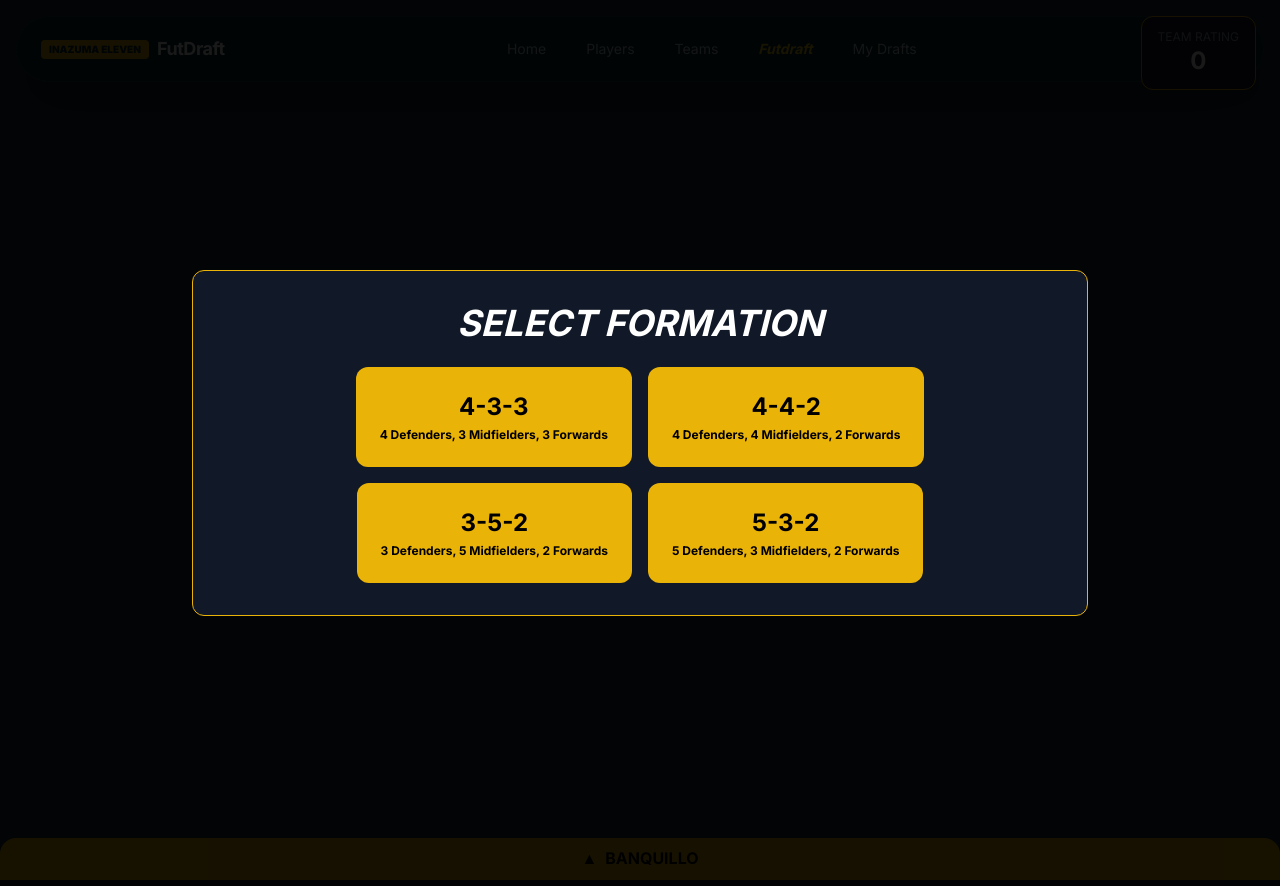
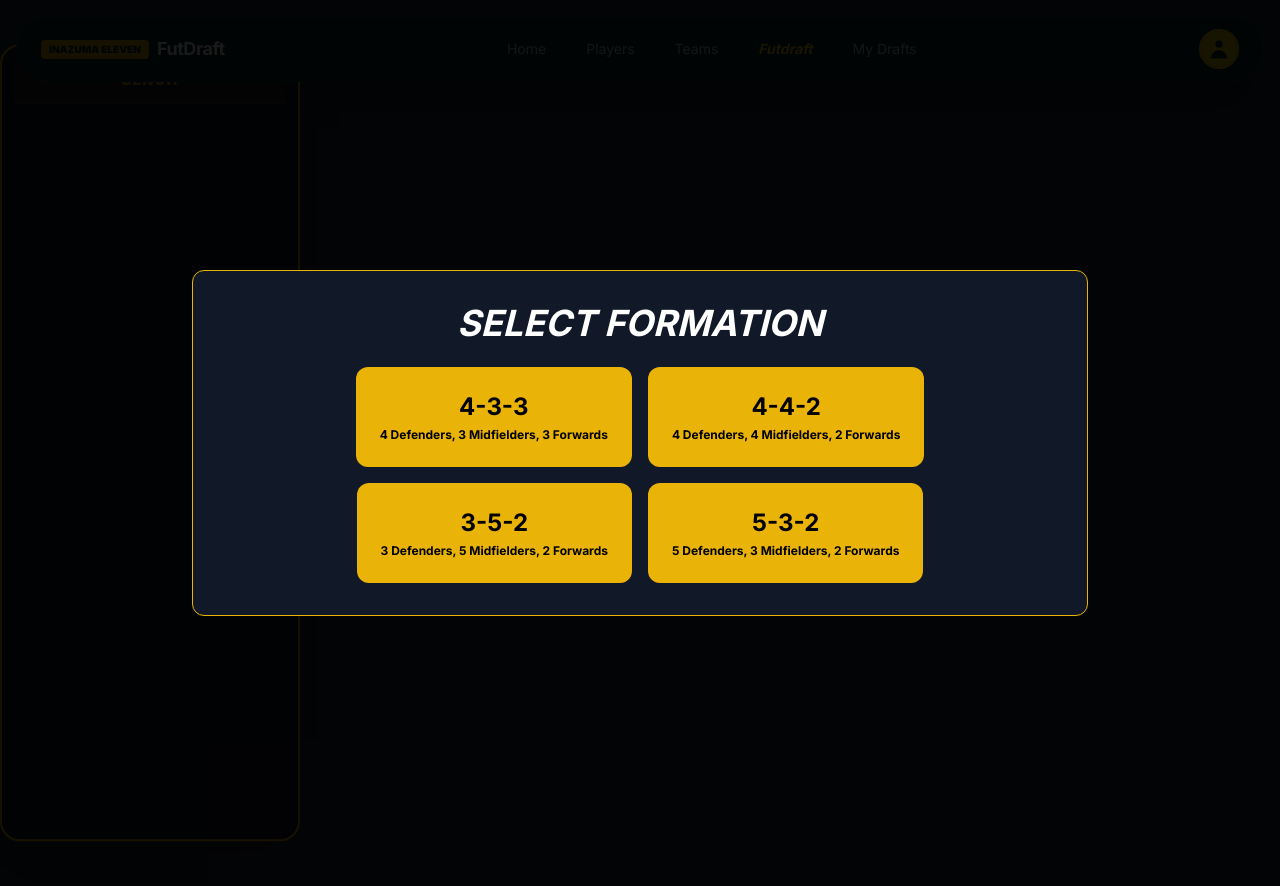
Before and after one commit to Zpidero/ProjecteWeb, a Django app: page /game/ in a window 1280 px wide. Run offline with Django 5.2, Linux system fonts and the light colour scheme; a user stored in the database is signed in; data comes from the database, SQL or seed files in the repository; some libraries are stand-ins or nearby versions.

Commit message:
feat: Chemistry done correctly, add new side-bench and improve stats-box

```diff
--- a/DjangoProject1/myapp/views.py
+++ b/DjangoProject1/myapp/views.py
@@ -136,7 +136,7 @@ def get_random_players(request):
         2: (931, 945),
         3: (946, 960),
         4: (961, 998),
-        5: (999, 999)
+        5: (999, 1000)
     }
 
     categories = list(range(1, 6))
--- a/DjangoProject1/templates/base.html
+++ b/DjangoProject1/templates/base.html
@@ -12,7 +12,7 @@
 </head>
 <body class="bg-white">
 
-    <div class="fixed top-0 w-full z-50 px-4 pt-4">
+    <div id="main-navbar" class="fixed top-0 w-full z-50 px-4 pt-4 transition-transform duration-300">
         <nav class="max-w-7xl mx-auto bg-[#002b36] rounded-full px-6 py-3 flex justify-between items-center shadow-2xl border border-white/10">
             <a href="{% url 'home' %}" class="flex items-center space-x-2 hover:opacity-80 transition">
                 <div class="bg-yellow-500 text-[#002b36] font-black px-2 py-0.5 rounded text-[10px] uppercase">
--- a/DjangoProject1/templates/myapp/game.html
+++ b/DjangoProject1/templates/myapp/game.html
@@ -11,28 +11,63 @@
     </div>
 </div>
 
-<div id="formation-container" class="flex flex-col-reverse items-center justify-center min-h-screen gap-6 p-4 bg-gray-800 overflow-hidden"></div>
+<div id="formation-container" class="flex flex-col-reverse items-center justify-center min-h-screen gap-6 p-4 bg-gray-800"></div>
 
-<div id="stats-box" class="fixed top-40 right-6 bg-gray-900 border border-yellow-500 rounded-xl px-4 py-3 text-white shadow-lg w-56 hidden">
-    <div class="text-sm text-gray-400">STATS</div>
-    <div class="mt-2 text-xs space-y-1">
-        <div>Average: <span id="stat-average">0</span></div>
-        <div>Chemistry: <span id="stat-chemistry">0</span></div>
+<div id="stats-box" class="fixed top-32 right-6 hidden z-50">
+    <div class="w-64 rounded-3xl overflow-hidden border border-yellow-500/40 bg-gradient-to-b from-gray-900 via-gray-950 to-black shadow-2xl backdrop-blur-xl">
+        <div class="px-5 py-3 border-b border-yellow-500/20 bg-yellow-500/10">
+            <h2 class="text-yellow-400 font-black tracking-[0.25em] text-xs uppercase text-center">
+                Team Stats
+            </h2>
+        </div>
+        <div class="p-5 flex flex-col gap-4">
+            <div class="flex items-center justify-between
+                        bg-white/5 rounded-2xl px-4 py-3
+                        border border-white/5">
+                <div>
+                    <div class="text-yellow-500/70 text-sm font-extrabold uppercase tracking-wider">
+                        Team Rating
+                    </div>
+                </div>
+                <div class="w-14 h-14 rounded-2xl bg-yellow-500 text-black flex items-center justify-center font-black text-2xl shadow-lg">
+                    <span id="stat-average">0</span>
+                </div>
+            </div>
+            <div class="flex items-center justify-between bg-white/5 rounded-2xl px-4 py-3 border border-white/5">
+                <div>
+                    <div class="text-green-300/70 text-l font-extrabold uppercase tracking-wider">
+                        Chemistry
+                    </div>
+                </div>
+                <div class="relative w-16 h-16 rounded-2xl bg-gradient-to-br from-green-300 to-green-500 text-black flex flex-col items-center justify-center font-black shadow-lg border border-white/20">
+                    <span id="stat-chemistry" class="text-2xl leading-none">
+                        0
+                    </span>
+                    <span class="text-[10px] font-bold opacity-70 leading-none mt-0.5">
+                        /33
+                    </span>
+                </div>
+            </div>
+
+        </div>
     </div>
 </div>
 
-<div id="bench-drawer" class="fixed bottom-0 left-0 right-0 z-40 transition-transform duration-300 translate-y-[calc(100%-3rem)]">
-    <div id="bench-handle" class="bg-yellow-500 text-black font-bold text-center py-2 cursor-pointer rounded-t-2xl flex items-center justify-center gap-2 select-none">
-        <span id="bench-arrow">▲</span> BANQUILLO
+<div class="fixed left-0 top-1/2 -translate-y-1/2 z-40">
+    <div class="rounded-2xl shadow-2xl bg-transparent">
+        <div id="bench-drawer" class="w-[150px] max-h-[85vh]bg-gradient-to-b from-gray-900 via-gray-950 to-blackborder border-yellow-500/40 rounded-2xl overflow-hidden flex flex-col">
+            <div class="text-center py-3 border-b border-yellow-500/30 bg-yellow-500/10">
+                <h2 class="text-yellow-400 font-black text-sm uppercase tracking-widest">
+                    Bench
+                </h2>
+            </div>
+            <div class="flex-1 overflow-y-auto px-2 py-3 bg-transparent">
+                <div id="bench-container"
+                     class="grid grid-cols-2 gap-2 justify-items-center">
+                </div>
+            </div>
+        </div>
     </div>
-    <div class="bg-gray-900 border-t-2 border-yellow-500 px-6 py-4">
-        <div id="bench-container" class="flex gap-4 justify-center flex-wrap"></div>
-    </div>
-</div>
-
-<div id="team-rating" class="fixed top-4 right-6 bg-gray-900 border border-yellow-500 rounded-xl px-4 py-3 text-white text-center shadow-lg z-50">
-    <div class="text-xs text-gray-400">TEAM RATING</div>
-    <div id="rating-value" class="text-2xl font-bold">0</div>
 </div>
 
 <div id="overlay" class="fixed inset-0 bg-black/50 hidden z-50 flex items-start justify-center pt-20 overflow-auto">
@@ -54,7 +89,7 @@
 {% if edit_mode %}
 <script type="application/json" id="edit-draft-data">
     {
-        "id": {{ draft.id }},
+        "id": {{draft.id}},
         "name": "{{ draft.name }}",
         "formation": "{{ draft.lineup.name }}",
         "player_ids": {{ player_order_json|safe }}
@@ -64,8 +99,8 @@
 
 <style>
     .player-card {
-        width: clamp(100px, 12vw, 150px);
-        height: clamp(160px, 20vw, 220px);
+        width: clamp(120px, 18vw, 130px);
+        height: clamp(200px, 20vw, 180px);
         background-color: #C9A66B;
         border-radius: 12px;
         font-weight: bold;
@@ -80,7 +115,7 @@
     .player-card:hover { transform: scale(1.1); }
     .bench-card {
         width: clamp(80px, 10vw, 120px);
-        height: clamp(120px, 16vw, 180px);
+        height: clamp(120px, 18vw, 180px);
         background-color: #C9A66B;
         border-radius: 12px;
         font-weight: bold;
@@ -111,21 +146,56 @@
     }
     .formation-btn:hover { background: #facc15; transform: translateY(-5px); }
     #bench-drawer.open { transform: translateY(0); }
+
+    .player-card.invalid-position {
+        position: relative;
+        box-shadow: 0 0 20px rgba(255, 0, 0, 0.8);
+    }
+
+    .player-card.invalid-position::after {
+        content: "";
+        position: absolute;
+        inset: 0;
+        background: rgba(255, 0, 0, 0.35);
+        border: 3px solid #ff0000;
+        border-radius: 12px;
+        pointer-events: none;
+    }
+    #bench-drawer {
+        display: flex;
+        flex-direction: column;
+        background: #111827;
+        border: 2px solid #eab308;
+        padding: 12px;
+        height: 90vh;
+        width: 300px;
+        border-radius: 20px
+    }
+
+    #stats-box,
+    #team-rating {
+        transition: opacity 0.2s ease;
+    }
+    body {
+    overflow-y: auto;
+    }
 </style>
 
 <script>
 document.addEventListener('DOMContentLoaded', function () {
     const $ = id => document.getElementById(id);
-
-    // --- State ---
     const selectedPlayers     = {};   // fieldIndex -> playerId
     const selectedTotals      = {};   // fieldIndex | 'bench_N' -> normalizedTotal
     const selectedPlayersData = {};   // playerId -> { id, element, team }
     const selectedPlayerIds   = new Set();
     let selectedButton = null;
     let swapSource     = null;
-
-    const BENCH_SIZE = 7;
+    const BENCH_SIZE = 8;
+    let lastScrollY = window.scrollY;
+    let ticking = false;
+    const bench = document.getElementById('bench-drawer');
+    const stats = document.getElementById('stats-box');
+    const rating = document.getElementById('team-rating');
 
     // --- Edit mode data ---
     const editData = document.getElementById('edit-draft-data')
@@ -168,22 +238,46 @@ document.addEventListener('DOMContentLoaded', function () {
         document.querySelectorAll(`.chem-diamond[data-player="${id}"]`)
             .forEach((d, i) => d.setAttribute('fill', i < chem ? '#00ff87' : '#ffffff'));
 
+    function isPlayerOutOfPosition(card) {
+        const fieldPosition = card.dataset.position;
+        const playerPosition = card.dataset.playerPosition;
+
+        return fieldPosition !== playerPosition;
+    }
+
+    function updatePositionState(card) {
+        if (isPlayerOutOfPosition(card)) {
+            card.classList.add('invalid-position');
+        } else {
+            card.classList.remove('invalid-position');
+        }
+    }
+
     // --- Recalculate chemistry for field players ---
     function recalculateTeamChemistry() {
-        const players = Object.values(selectedPlayersData);
-        const elementCount = {}, teamCount = {};
-        players.forEach(o => {
-            elementCount[o.element] = (elementCount[o.element] || 0) + 1;
-            teamCount[o.team]       = (teamCount[o.team]       || 0) + 1;
+        const cards = [...document.querySelectorAll('#formation-container .player-card[data-filled]')];
+        const validPlayers = [];
+        const elementCount = {};
+        const teamCount = {};
+        cards.forEach(card => {
+            updatePositionState(card);
+            if (isPlayerOutOfPosition(card)) {
+                updateChemistry(card.dataset.playerId, 0);
+                return;
+            }
+            const player = {
+                id: card.dataset.playerId,
+                element: card.dataset.element,
+                team: card.dataset.team,
+            };
+            validPlayers.push(player);
+            elementCount[player.element] = (elementCount[player.element] || 0) + 1;
+            teamCount[player.team] = (teamCount[player.team] || 0) + 1;
         });
-
         let total = 0;
-        players.forEach(p => {
-            const chem = Math.min(
-                Math.floor((elementCount[p.element] - 1) / 2) + teamCount[p.team] - 1,
-                3
-            );
-            updateChemistry(p.id, chem);
+        validPlayers.forEach(player => {
+            const chem = Math.min(Math.floor((elementCount[player.element] - 1) / 2) + teamCount[player.team] - 1, 3);
+            updateChemistry(player.id, chem);
             total += chem;
         });
         $('stat-chemistry').innerText = total;
@@ -195,7 +289,6 @@ document.addEventListener('DOMContentLoaded', function () {
             .filter(([k]) => !k.toString().startsWith('bench_'))
             .map(([, v]) => v);
         const avg = vals.length ? Math.round(vals.reduce((a, b) => a + b, 0) / vals.length) : 0;
-        $('rating-value').innerText = avg;
         $('stat-average').innerText = avg;
     }
 
@@ -204,7 +297,8 @@ document.addEventListener('DOMContentLoaded', function () {
         const total = normalizeTotal(p.Total);
         const name  = (p.Name?.length || 0) > 13 ? (p.Nickname || p.Name) : p.Name;
 
-        if (p.Total >= 961)      p.Category = 4;
+        if (p.Total >= 999)      p.Category = 5;
+        else if (p.Total >= 961) p.Category = 4;
         else if (p.Total >= 946) p.Category = 3;
         else if (p.Total >= 931) p.Category = 2;
         else                     p.Category = 1;
@@ -228,6 +322,9 @@ document.addEventListener('DOMContentLoaded', function () {
                 </linearGradient>
                 <linearGradient id="cat4">
                     <stop offset="0%" stop-color="#00ffff"/><stop offset="50%" stop-color="#008cff"/><stop offset="100%" stop-color="#00ffff"/>
+                </linearGradient>
+                <linearGradient id="cat5">
+                    <stop offset="0%" stop-color="#FF00FF"/><stop offset="50%" stop-color="#FF10F0"/><stop offset="100%" stop-color="#FF00FF"/>
                 </linearGradient>
                 <filter id="glow">
                     <feGaussianBlur stdDeviation="3" result="blur"/>
@@ -300,6 +397,7 @@ document.addEventListener('DOMContentLoaded', function () {
                         data-total="${p.Total}"
                         data-element="${p.Element}"
                         data-team="${p.Team}"
+                        data-position="${p.Position}"
                         ${isBench ? 'data-bench="true"' : ''}>
                         ${buildPlayerSVG(p)}
                     </button>`
@@ -335,11 +433,12 @@ document.addEventListener('DOMContentLoaded', function () {
         const keyA = getKey(swapSource), keyB = getKey(card);
         const idA  = swapSource.dataset.playerId, idB = card.dataset.playerId;
         const aWasField = allCards.includes(swapSource), bWasField = allCards.includes(card);
+        const dataA = { id: idA, element: swapSource.dataset.element, team: swapSource.dataset.team };
+        const dataB = { id: idB, element: card.dataset.element,       team: card.dataset.team };
+        const posA  = swapSource.dataset.playerPosition;
+        const posB  = card.dataset.playerPosition;
 
-        const dataA = selectedPlayersData[idA] ? { ...selectedPlayersData[idA] } : null;
-        const dataB = selectedPlayersData[idB] ? { ...selectedPlayersData[idB] } : null;
-
-        // Reset chemistry diamonds before swap
+        // Resetear rombos de ambos ANTES del swap visual
         updateChemistry(idA, 0);
         updateChemistry(idB, 0);
 
@@ -348,38 +447,38 @@ document.addEventListener('DOMContentLoaded', function () {
         swapSource.innerHTML = card.innerHTML;
         card.innerHTML = tmpHTML;
 
-        // Swap data attributes
+        // Actualizar atributos en los elementos
         swapSource.setAttribute('data-player-id', idB);
+        swapSource.setAttribute('data-element', dataB.element);
+        swapSource.setAttribute('data-team', dataB.team);
+        swapSource.setAttribute('data-player-position', posB);
         card.setAttribute('data-player-id', idA);
-        if (dataB) { swapSource.setAttribute('data-element', dataB.element); swapSource.setAttribute('data-team', dataB.team); }
-        if (dataA) { card.setAttribute('data-element', dataA.element);       card.setAttribute('data-team', dataA.team); }
+        card.setAttribute('data-element', dataA.element);
+        card.setAttribute('data-team', dataA.team);
+        card.setAttribute('data-player-position', posA);
 
-        // Swap totals
+        // Intercambiar totals
         const tmp = selectedTotals[keyA];
         selectedTotals[keyA] = selectedTotals[keyB];
         selectedTotals[keyB] = tmp;
 
-        // Swap field player registry
-        if (typeof keyA === 'number' && typeof keyB === 'number') {
-            const tmpP = selectedPlayers[keyA];
-            selectedPlayers[keyA] = selectedPlayers[keyB];
-            selectedPlayers[keyB] = tmpP;
-        } else if (typeof keyA === 'number') {
-            // Field -> bench: field slot now holds the bench player
+        // Actualizar selectedPlayers y selectedPlayersData
+        if (aWasField && !bWasField) {
             selectedPlayers[keyA] = idB;
-        } else if (typeof keyB === 'number') {
-            // Bench -> field: field slot now holds the bench player
+            delete selectedPlayersData[idA];
+            selectedPlayersData[idB] = dataB;
+        } else if (!aWasField && bWasField) {
+            selectedPlayers[keyB] = idA;
+            delete selectedPlayersData[idB];
+            selectedPlayersData[idA] = dataA;
+        } else if (typeof keyA === 'number' && typeof keyB === 'number') {
+            selectedPlayers[keyA] = idB;
             selectedPlayers[keyB] = idA;
         }
 
-        // Update selectedPlayersData (only field players tracked)
-        if (aWasField && !bWasField) {
-            delete selectedPlayersData[idA];
-            if (dataB) selectedPlayersData[idB] = dataB;
-        } else if (!aWasField && bWasField) {
-            delete selectedPlayersData[idB];
-            if (dataA) selectedPlayersData[idA] = dataA;
-        }
+        // Resetear rombos DESPUÉS del swap (limpiar colores arrastrados del HTML)
+        updateChemistry(idA, 0);
+        updateChemistry(idB, 0);
 
         recalculateTeamChemistry();
         updateTeamRating();
@@ -439,6 +538,42 @@ document.addEventListener('DOMContentLoaded', function () {
         return c ? decodeURIComponent(c.split('=')[1]) : null;
     }
 
+    // Per amagar la barra de menú quan scrollegem
+    const navbar = document.getElementById('main-navbar');
+    function onScroll() {
+        const currentY = window.scrollY;
+
+        if (!navbar) return;
+
+        if (currentY > lastScrollY && currentY > 60) {
+            // scroll hacia abajo → ocultar
+            navbar.style.transform = 'translateY(-120%)';
+        } else {
+            // scroll hacia arriba → mostrar
+            navbar.style.transform = 'translateY(0)';
+        }
+
+        lastScrollY = currentY;
+    }
+
+    window.addEventListener('wheel', (e) => {
+        if (!ticking) {
+            window.requestAnimationFrame(() => {
+                const direction = e.deltaY;
+
+                if (direction > 0) {
+                    navbar.style.transform = 'translateY(-120%)';
+                } else {
+                    navbar.style.transform = 'translateY(0)';
+                }
+
+                ticking = false;
+            });
+
+            ticking = true;
+        }
+    }, { passive: true });
+
     // =========================================================
     // INIT
     // =========================================================
@@ -478,16 +613,6 @@ document.addEventListener('DOMContentLoaded', function () {
     // =========================================================
     // EVENT LISTENERS
     // =========================================================
-
-    // Bench toggle
-    $('bench-handle').addEventListener('click', () => {
-        const drawer = $('bench-drawer');
-        const isOpen = drawer.classList.toggle('open');
-        $('bench-arrow').textContent = isOpen ? '▼' : '▲';
-        $('formation-container').style.paddingBottom = isOpen
-            ? (drawer.offsetHeight + 16) + 'px'
-            : '4rem';
-    });
 
     // Field card click
     $('formation-container').addEventListener('click', function (e) {
@@ -534,7 +659,6 @@ document.addEventListener('DOMContentLoaded', function () {
                 element: playerBtn.dataset.element,
                 team: playerBtn.dataset.team,
             };
-            recalculateTeamChemistry();
         }
 
         updateTeamRating();
@@ -545,7 +669,9 @@ document.addEventListener('DOMContentLoaded', function () {
         selectedButton.setAttribute('data-player-id', playerId);
         selectedButton.setAttribute('data-element', playerBtn.dataset.element);
         selectedButton.setAttribute('data-team', playerBtn.dataset.team);
+        selectedButton.setAttribute('data-player-position', playerBtn.dataset.position);
         selectedButton.style.cursor = 'pointer';
+        recalculateTeamChemistry();
 
         $('overlay').classList.add('hidden');
         selectedButton = null;
```
